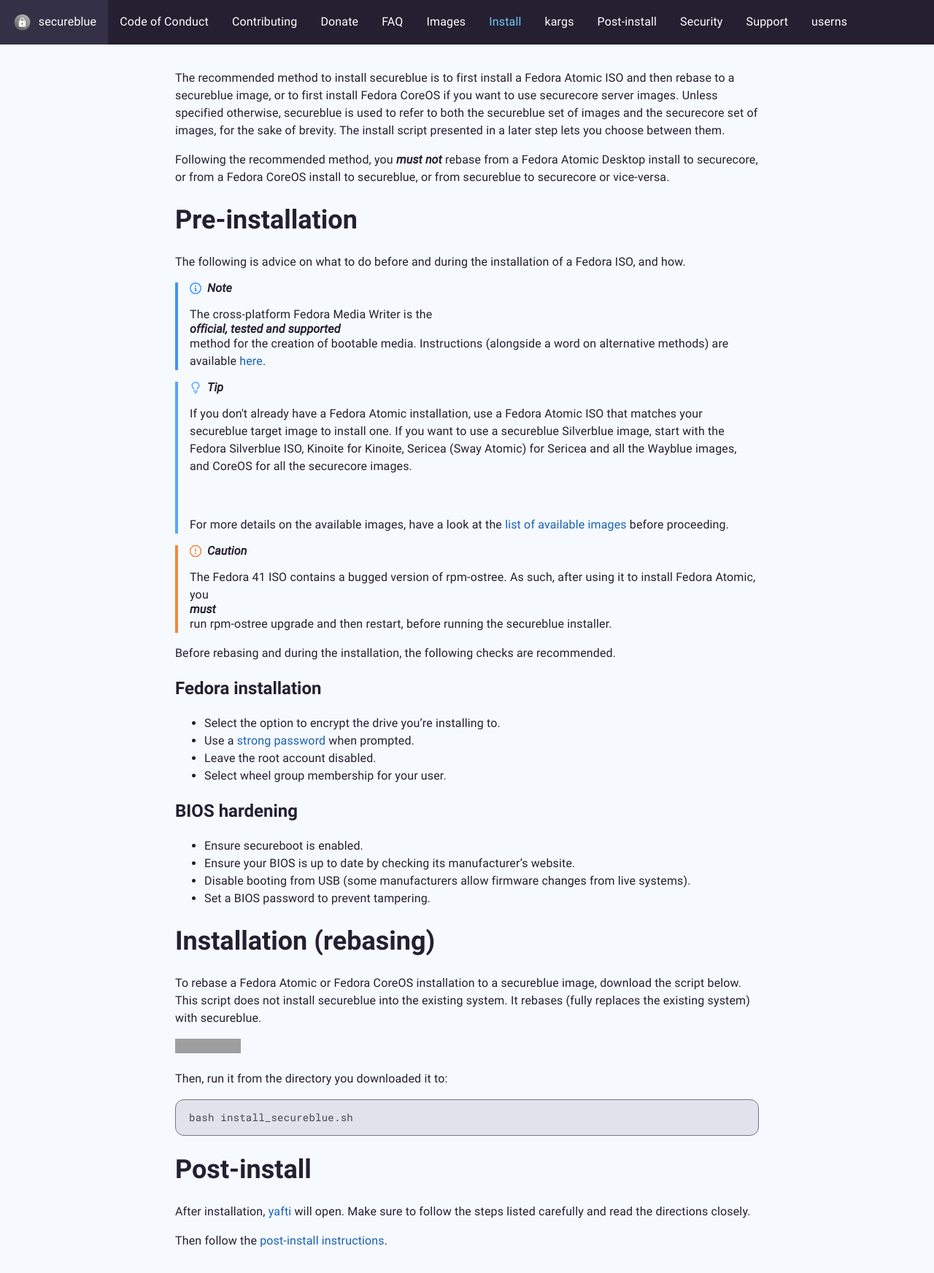
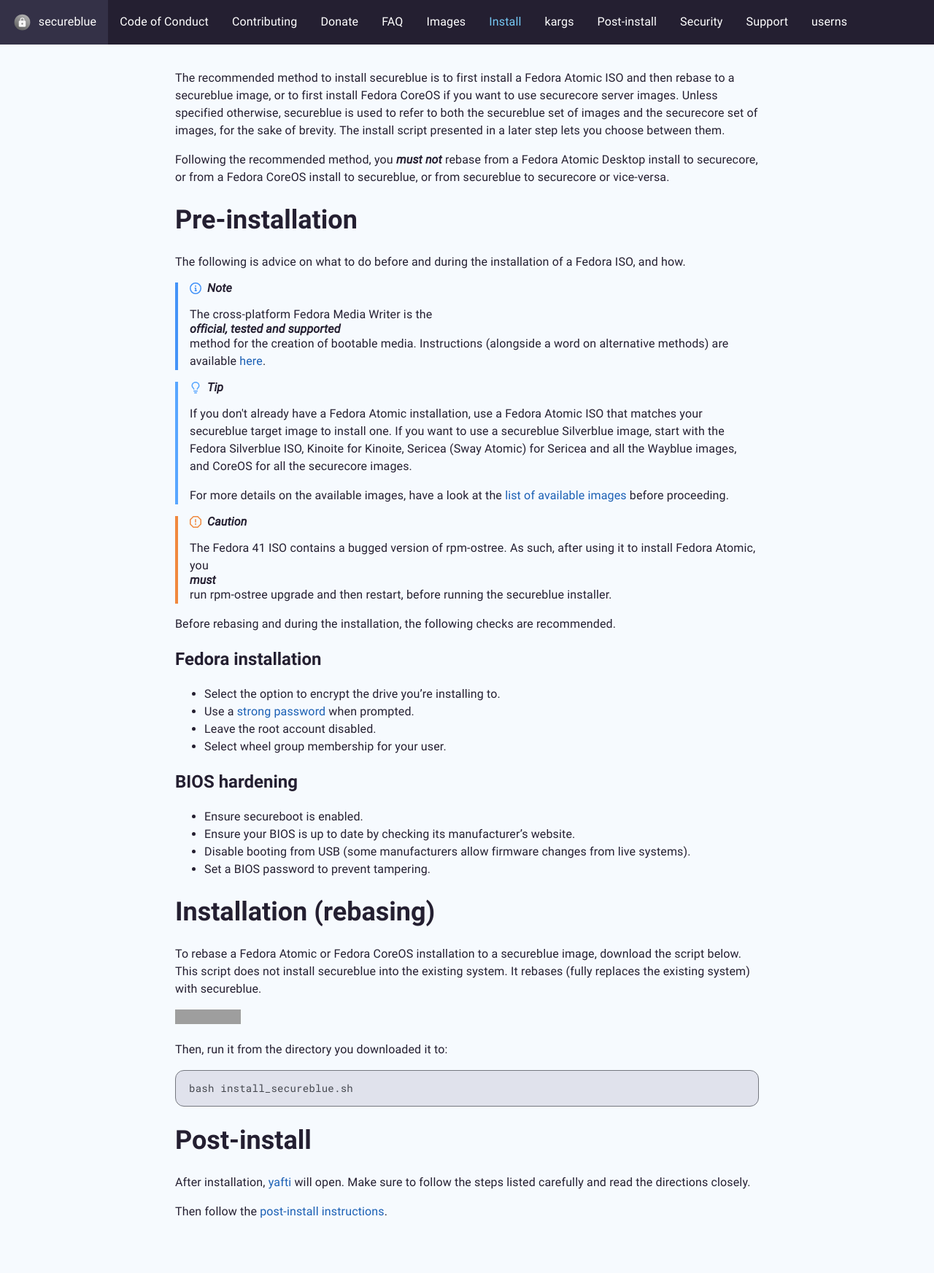
Before and after one commit to secureblue/secureblue.github.io, a Jekyll site: the page built from content/INSTALL.md, in a window 1280 px wide. Shown: the whole page at 73% size. Built offline with Jekyll 4.4.1, drawn with Linux system fonts in a browser that asks for light colours; after the commit the page ends 1704 px from its top, so only the background shows below that; grey boxes are pictures that could not be loaded.

Commit message:
[fix] polished markdown alerts, deluxe edition

```diff
--- a/_includes/alert.html
+++ b/_includes/alert.html
@@ -19,13 +19,9 @@
             {{ include.type | capitalize }}
         </em>
         {% for line in text %}
-            {% if line != '<el>' %}
-                <p>
-                    {{ line }}
-                </p>
-            {% else %}
-                <br />
-            {% endif %}
+            <p>
+                {{ line }}
+            </p>
         {% endfor %}
     </p>
 </div>
--- a/assets/main.css
+++ b/assets/main.css
@@ -394,7 +394,7 @@
     padding-left: 16px;
 }
 
-.alert em {
+.alert em:first-of-type {
     display: flex;
     align-items: center;
     line-height: 1;
--- a/content/INSTALL.md
+++ b/content/INSTALL.md
@@ -13,11 +13,11 @@
 
 The following is advice on what to do before and during the installation of a Fedora ISO, and how.
 
-> {% include alert.html type='note' content='The cross-platform Fedora Media Writer is the <em>official, tested and supported</em> method for the creation of bootable media. Instructions (alongside a word on alternative methods) are available <a href="https://docs.fedoraproject.org/en-US/fedora/latest/preparing-boot-media/">here</a>.' %}
+{% include alert.html type='note' content='The cross-platform Fedora Media Writer is the <em>official, tested and supported</em> method for the creation of bootable media. Instructions (alongside a word on alternative methods) are available <a href="https://docs.fedoraproject.org/en-US/fedora/latest/preparing-boot-media/">here</a>.' %}
 
-> {% include alert.html type='tip' content='If you don\'t already have a Fedora Atomic installation, use a Fedora Atomic ISO that matches your secureblue target image to install one. If you want to use a secureblue Silverblue image, start with the Fedora Silverblue ISO, Kinoite for Kinoite, Sericea (Sway Atomic) for Sericea and all the Wayblue images, and CoreOS for all the securecore images.<br><el><br>For more details on the available images, have a look at the <a href="/images">list of available images</a> before proceeding.' %}
+{% include alert.html type='tip' content='If you don\'t already have a Fedora Atomic installation, use a Fedora Atomic ISO that matches your secureblue target image to install one. If you want to use a secureblue Silverblue image, start with the Fedora Silverblue ISO, Kinoite for Kinoite, Sericea (Sway Atomic) for Sericea and all the Wayblue images, and CoreOS for all the securecore images.<br>For more details on the available images, have a look at the <a href="/images">list of available images</a> before proceeding.' %}
 
-> {% include alert.html type='caution' content='The Fedora 41 ISO contains a bugged version of rpm-ostree. As such, after using it to install Fedora Atomic, you <em>must</em> run rpm-ostree upgrade and then restart, before running the secureblue installer.' %}
+{% include alert.html type='caution' content='The Fedora 41 ISO contains a bugged version of rpm-ostree. As such, after using it to install Fedora Atomic, you <em>must</em> run rpm-ostree upgrade and then restart, before running the secureblue installer.' %}
 
 Before rebasing and during the installation, the following checks are recommended.
 
```
